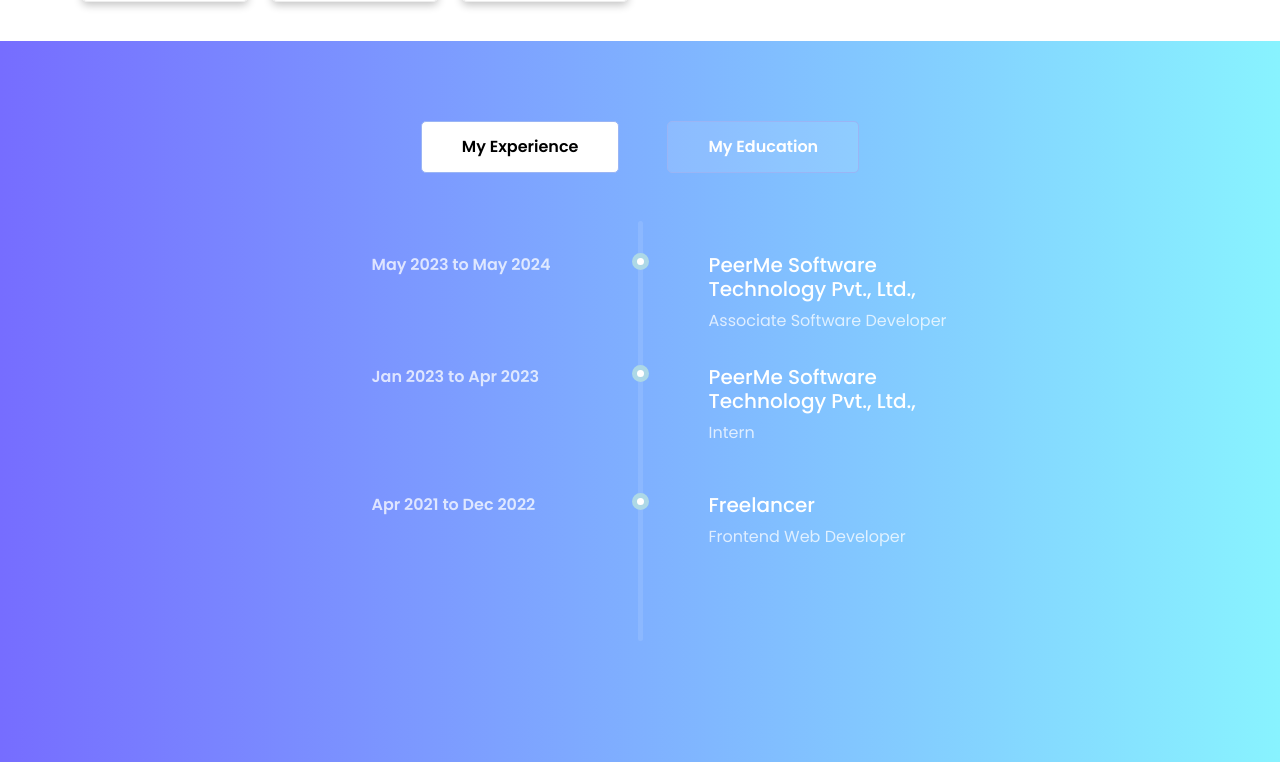
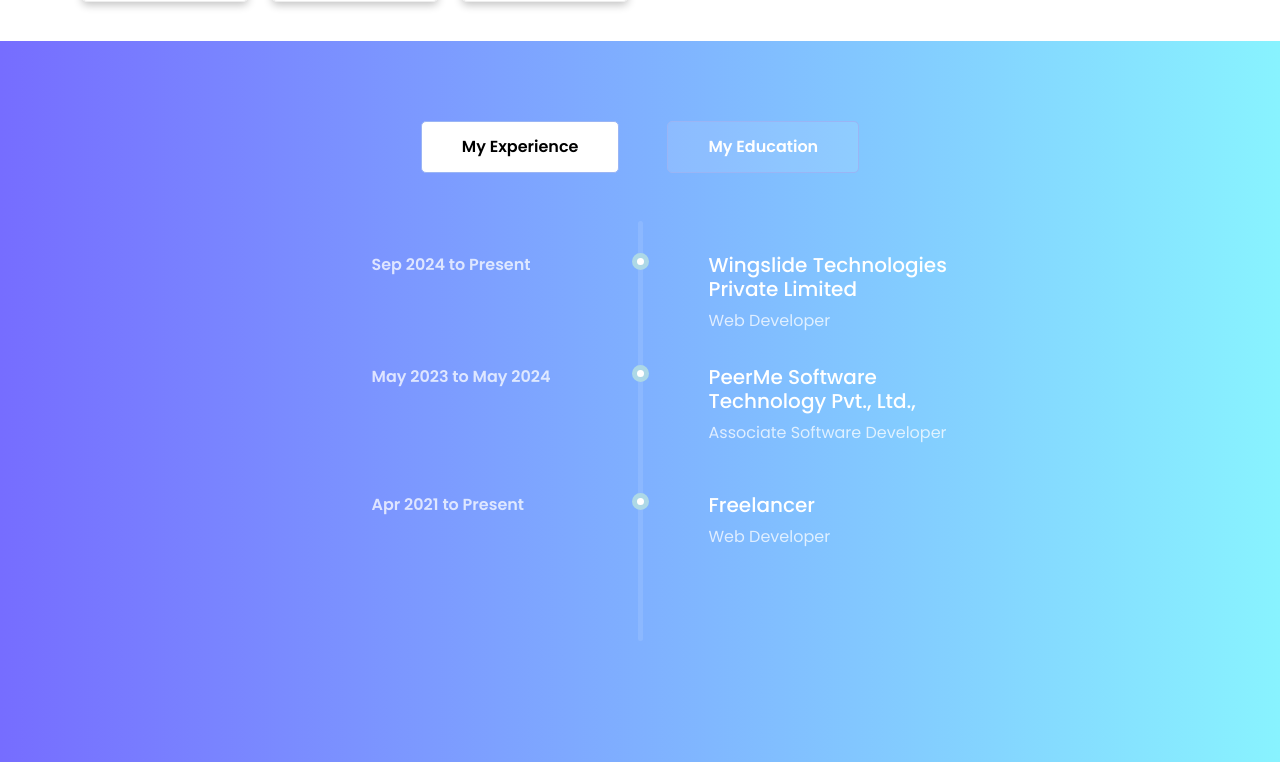
Before and after one commit to tharani3920/portfolio, a React (Create React App) app: page / in a window 1280 px wide. Shown: the part 1377-2139 px from the top of the page. Built offline with nearby package versions, Linux system fonts and the light colour scheme.

Commit message:
experience updated

```diff
--- a/src/component/Home/Home.jsx
+++ b/src/component/Home/Home.jsx
@@ -46,6 +46,17 @@
               {selectedTab === "experience" ? (
                 <>
                   <div className="myexperience-div">
+                    <div className="year">Sep 2024 to Present</div>
+                    <div className="indicator"></div>
+                    <div className="year-data">
+                      <h5>Wingslide Technologies Private Limited</h5>
+                      <p>Web Developer</p>
+                    </div>
+                  </div>
+                  <div
+                    className="myexperience-div"
+                    style={{ marginTop: "9rem" }}
+                  >
                     <div className="year">May 2023 to May 2024</div>
                     <div className="indicator"></div>
                     <div className="year-data">
@@ -55,24 +66,13 @@
                   </div>
                   <div
                     className="myexperience-div"
-                    style={{ marginTop: "9rem" }}
-                  >
-                    <div className="year">Jan 2023 to Apr 2023</div>
-                    <div className="indicator"></div>
-                    <div className="year-data">
-                      <h5>PeerMe Software Technology Pvt., Ltd.,</h5>
-                      <p>Intern</p>
-                    </div>
-                  </div>
-                  <div
-                    className="myexperience-div"
                     style={{ marginTop: "17rem" }}
                   >
-                    <div className="year">Apr 2021 to Dec 2022</div>
+                    <div className="year">Apr 2021 to Present</div>
                     <div className="indicator"></div>
                     <div className="year-data">
                       <h5>Freelancer</h5>
-                      <p>Frontend Web Developer</p>
+                      <p>Web Developer</p>
                     </div>
                   </div>
                 </>
--- a/src/component/ReUsableComponent/FirstView.jsx
+++ b/src/component/ReUsableComponent/FirstView.jsx
@@ -1,11 +1,11 @@
-import React,{useEffect} from "react";
+import React, { useEffect } from "react";
 import Container from "react-bootstrap/Container";
 import Row from "react-bootstrap/Row";
 import Col from "react-bootstrap/Col";
 // import img from "../../assets/my1.jpeg";
 import TypeWriter from "./TypeWriter";
 import { CDBBox, CDBBtn, CDBIcon } from "cdbreact";
-import {gsap} from 'gsap';
+import { gsap } from "gsap";
 import {
   MdOutlineMailOutline,
   MdLocalPhone,
@@ -14,11 +14,11 @@
 } from "react-icons/md";
 
 const FirstView = () => {
-  useEffect (() =>{
-    const rl =gsap.timeline({defaults:{ease:"power1.in"}});
-    rl.from(".my-details",{y:50,opacity:0,duration:0.5,delay:1});
-    rl.from(".my-img",{x:50, opacity:0, duration:0.5,delay:1});
-  })
+  useEffect(() => {
+    const rl = gsap.timeline({ defaults: { ease: "power1.in" } });
+    rl.from(".my-details", { y: 50, opacity: 0, duration: 0.5, delay: 1 });
+    rl.from(".my-img", { x: 50, opacity: 0, duration: 0.5, delay: 1 });
+  });
   return (
     <>
       <div className="first-view-back pt-5 ">
@@ -27,16 +27,16 @@
             <Row>
               <Col sm={12} md={7} className="my-details">
                 <div className="mt-5">
-                  <div style={{height:"40px"}}>
-                  <TypeWriter />
+                  <div style={{ height: "40px" }}>
+                    <TypeWriter />
                   </div>
                   {/* <h6>HELLO EVERYBODY, I AM</h6> */}
                   <p className="fw-bolder my-name">Tharani M</p>
-                  <h6 className="mb-4">ASSOCIATE SOFTWARE DEVELOPER</h6>
+                  <h6 className="mb-4">WEB DEVELOPER</h6>
                   <p className="my-descri">
                     I am a web alchemist, blending code with creativity to craft
-                    responsive masterpieces, while thriving in the
-                    collaborative symphony of teamwork.
+                    responsive masterpieces, while thriving in the collaborative
+                    symphony of teamwork.
                   </p>
                   <ul className="list-group mb-5 ms-3">
                     <li className="d-flex align-items-center mt-2 hover-eff">
@@ -61,18 +61,34 @@
                     style={{ width: "250px" }}
                     // className="mt-3"
                   >
-                    <CDBBtn flat outline color="light" className="me-auto p-2 my-links">
-                      <a href="https://www.facebook.com/tharani.matheshwaran?mibextid=ZbWKwL" >
-                      <CDBIcon fab icon="facebook-f" /> </a>
-                    </CDBBtn>
-                    <CDBBtn flat outline color="light" className="me-auto p-2 my-links">
-                    <a href="https://www.linkedin.com/in/tharani3920/" >
-                      <CDBIcon fab icon="linkedin-in" />
+                    <CDBBtn
+                      flat
+                      outline
+                      color="light"
+                      className="me-auto p-2 my-links"
+                    >
+                      <a href="https://www.facebook.com/tharani.matheshwaran?mibextid=ZbWKwL">
+                        <CDBIcon fab icon="facebook-f" />{" "}
                       </a>
                     </CDBBtn>
-                    <CDBBtn flat outline color="light" className="me-auto p-2 my-links">
+                    <CDBBtn
+                      flat
+                      outline
+                      color="light"
+                      className="me-auto p-2 my-links"
+                    >
+                      <a href="https://www.linkedin.com/in/tharani3920/">
+                        <CDBIcon fab icon="linkedin-in" />
+                      </a>
+                    </CDBBtn>
+                    <CDBBtn
+                      flat
+                      outline
+                      color="light"
+                      className="me-auto p-2 my-links"
+                    >
                       <a href="https://www.instagram.com/tharanimatheswaran?igsh=NDAybmZja3k0cWh4">
-                      <CDBIcon fab icon="instagram" />
+                        <CDBIcon fab icon="instagram" />
                       </a>
                     </CDBBtn>
                   </CDBBox>
```
